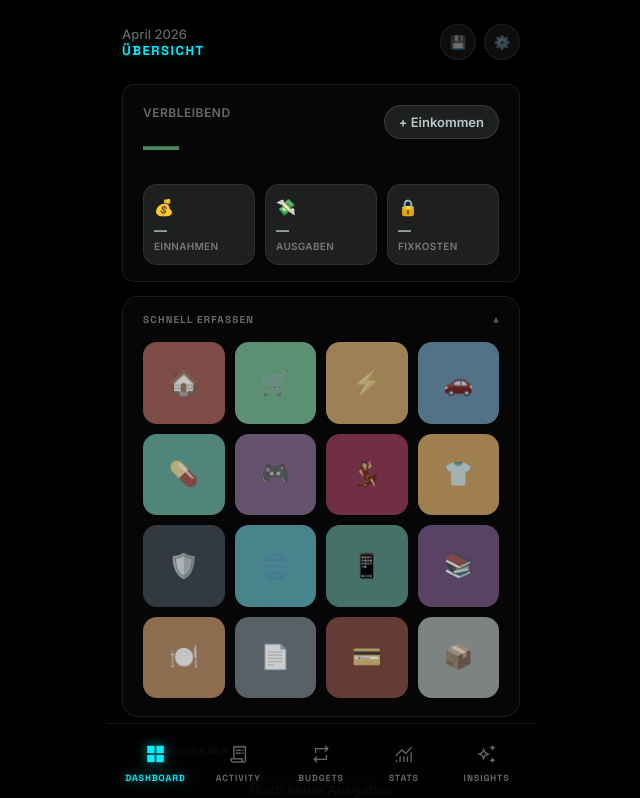
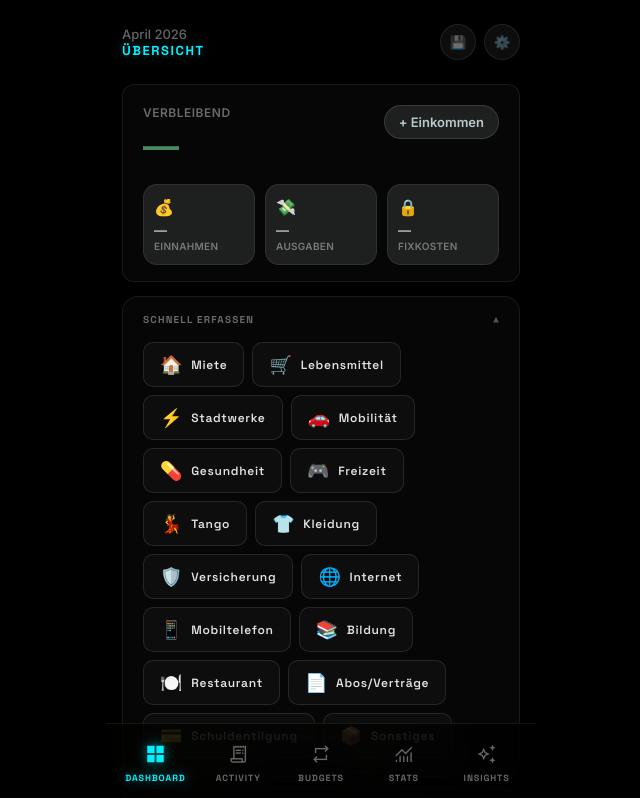
Before and after one commit to sarkaut2000/sparfuchs-web, a React (Vite) app: page / in a window 1280 px wide. Shown: the top 798 px of the page, without its empty margins (319-959 px from the left). Built offline with nearby package versions, Linux system fonts and the light colour scheme.

Commit message:
Change schnell-erfassen from icon grid to pill buttons with emoji+name

```diff
--- a/src/pages/Dashboard.tsx
+++ b/src/pages/Dashboard.tsx
@@ -84,19 +84,41 @@ export default function Dashboard() {
     setEinnahmenInput('');
   }
 
-  function renderKatIcon(kat: Kategorie) {
+  function renderKatPill(kat: Kategorie) {
     const k = getKategorie(kat);
     const design = designs[kat];
     const hatCustomIcon = design?.customIcon;
-    const hintergrund = design?.hintergrundFarbe;
-    const istTransparent = hintergrund === 'transparent';
-    let bg = k.farbe;
-    let border = 'none';
-    if (hintergrund && !istTransparent) bg = hintergrund;
-    if (istTransparent) { bg = 'transparent'; border = `2px solid ${design?.randFarbe ?? k.farbe}`; }
     return (
-      <button key={kat} className="schnell-btn" style={{ background: bg, border, boxSizing: 'border-box' }} onClick={() => oeffneModal(kat)} title={kat}>
-        {hatCustomIcon ? <img src={design.customIcon} alt={kat} style={{ width: '60%', height: '60%', objectFit: 'contain' }} /> : k.emoji}
+      <button
+        key={kat}
+        onClick={() => oeffneModal(kat)}
+        title={kat}
+        style={{
+          display: 'flex', alignItems: 'center', gap: 8,
+          padding: '10px 16px', borderRadius: 10,
+          border: '1px solid rgba(255,255,255,0.1)',
+          background: 'rgba(255,255,255,0.03)',
+          cursor: 'pointer', transition: 'all 0.15s',
+          color: '#e2e2e2', fontFamily: "'Space Grotesk', sans-serif",
+          fontSize: 12, fontWeight: 600, letterSpacing: '0.06em',
+          whiteSpace: 'nowrap' as const, flexShrink: 0,
+        }}
+        onMouseEnter={e => {
+          e.currentTarget.style.borderColor = 'rgba(0,242,255,0.4)';
+          e.currentTarget.style.background = 'rgba(0,242,255,0.05)';
+          e.currentTarget.style.color = '#00f2ff';
+        }}
+        onMouseLeave={e => {
+          e.currentTarget.style.borderColor = 'rgba(255,255,255,0.1)';
+          e.currentTarget.style.background = 'rgba(255,255,255,0.03)';
+          e.currentTarget.style.color = '#e2e2e2';
+        }}
+      >
+        {hatCustomIcon
+          ? <img src={design.customIcon} alt={kat} style={{ width: 20, height: 20, objectFit: 'contain' }} />
+          : <span style={{ fontSize: 18 }}>{k.emoji}</span>
+        }
+        {kat}
       </button>
     );
   }
@@ -224,8 +246,8 @@ export default function Dashboard() {
 
       {/* Schnell-Erfassung */}
       <Accordion titel="Schnell erfassen" defaultOffen={true}>
-        <div className="schnell-grid">
-          {getAlleKategorien().map(k => renderKatIcon(k.name))}
+        <div style={{ display: 'flex', flexWrap: 'wrap', gap: 8 }}>
+          {getAlleKategorien().map(k => renderKatPill(k.name))}
         </div>
       </Accordion>
 
```
